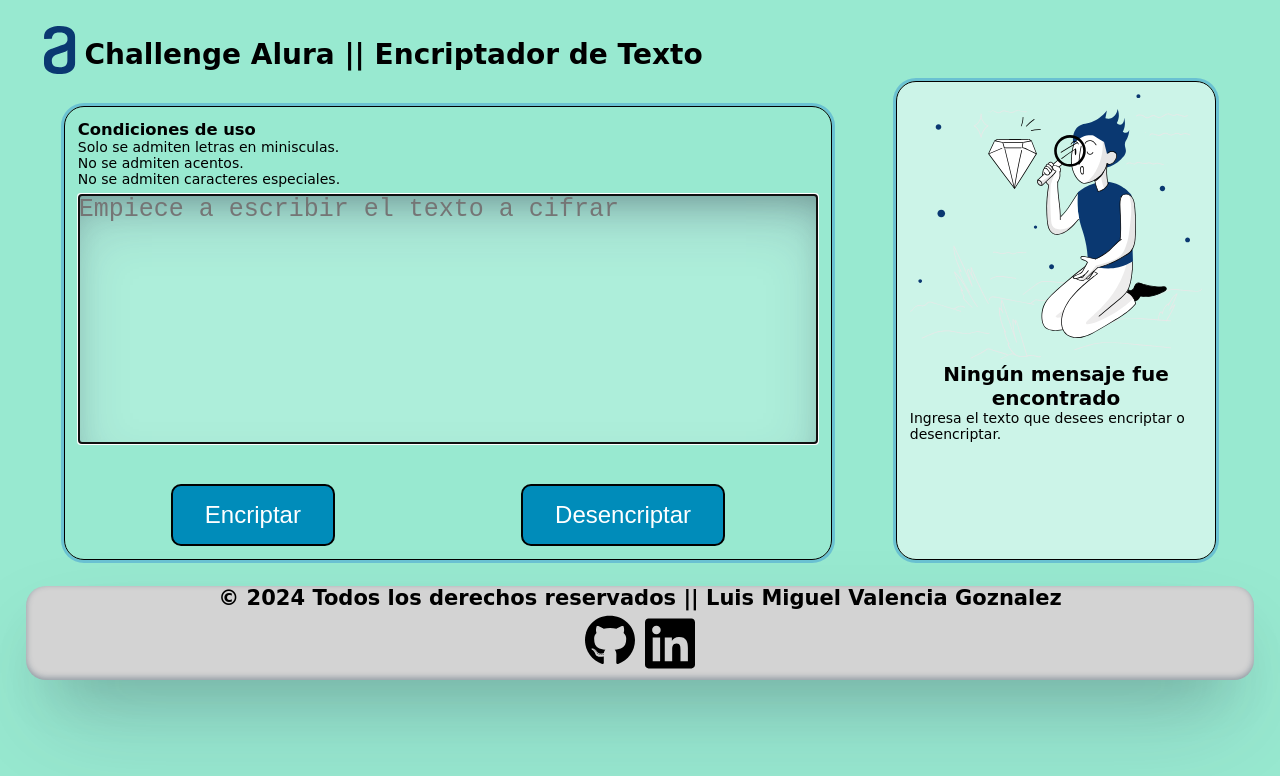
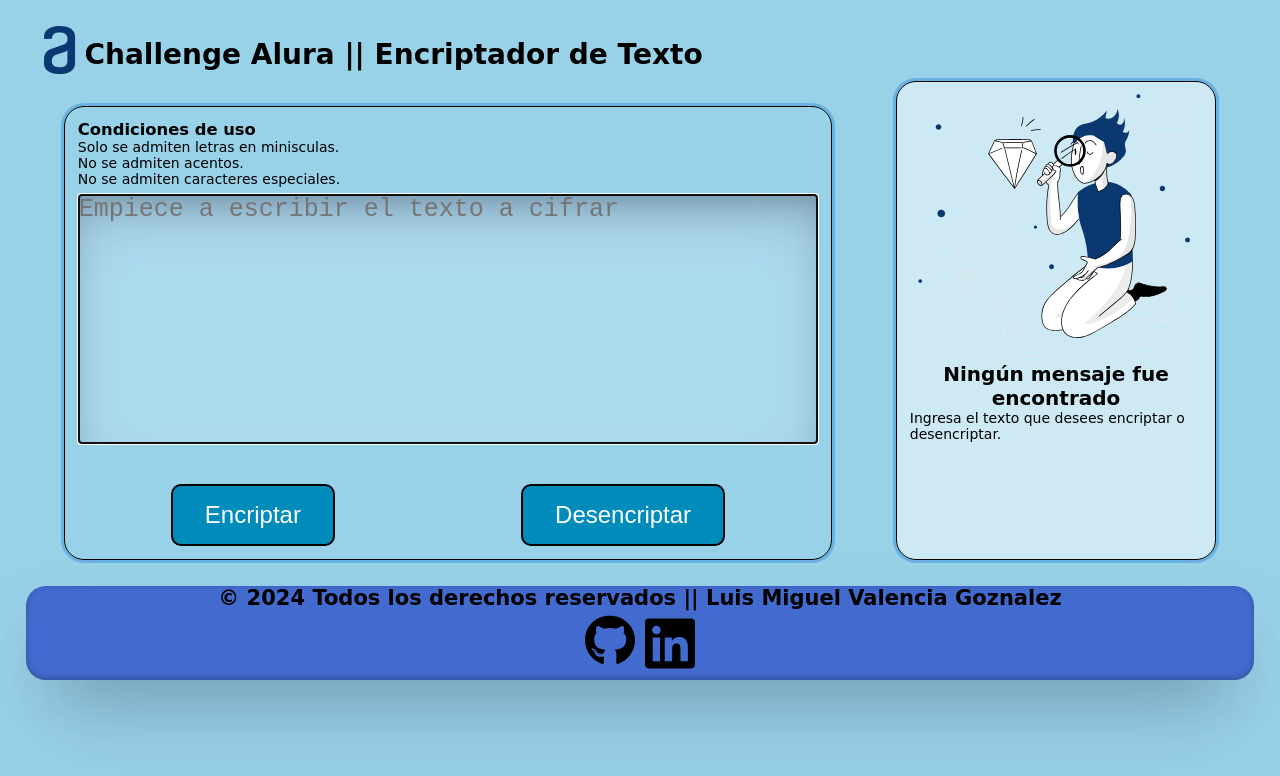
Before and after one commit to lDanteZ/Challenge_Encriptador, a plain HTML site: page index.html in a window 1280 px wide. Drawn offline with Linux system fonts and the light colour scheme.

Commit message:
change colors

```diff
--- a/styles/style.css
+++ b/styles/style.css
@@ -5,7 +5,7 @@
 }
 body{
     font-family: cursive;
-    background-color: #98e9d0;
+    background-color: #98d2e9;
     font-size: 14px;
     width: 100%;
 }
@@ -124,7 +124,7 @@ top: -10px;
     transform: scale(1.01);
 }
 footer{
-    background: lightgray;
+    background: rgba(32, 65, 198, 0.705);
     margin: 2%;
     border-radius: 20px;
     height: auto;
```
